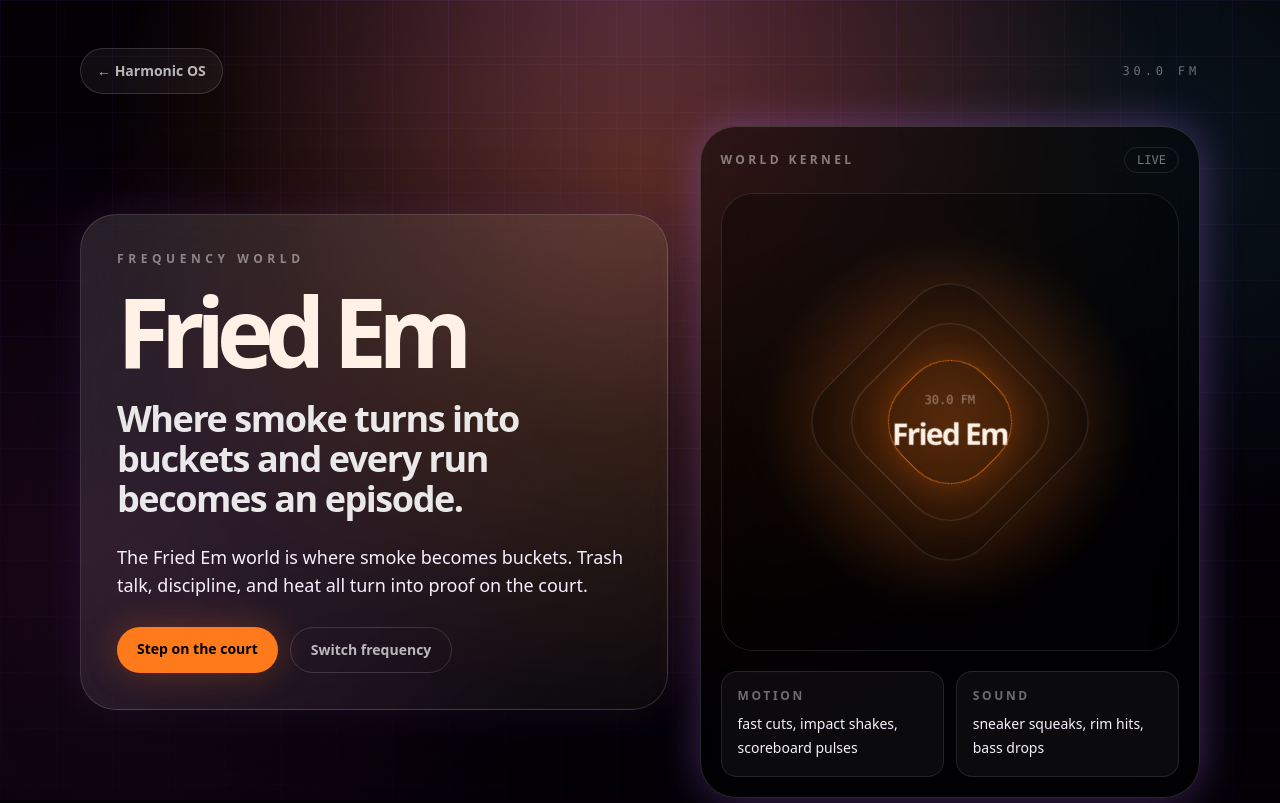
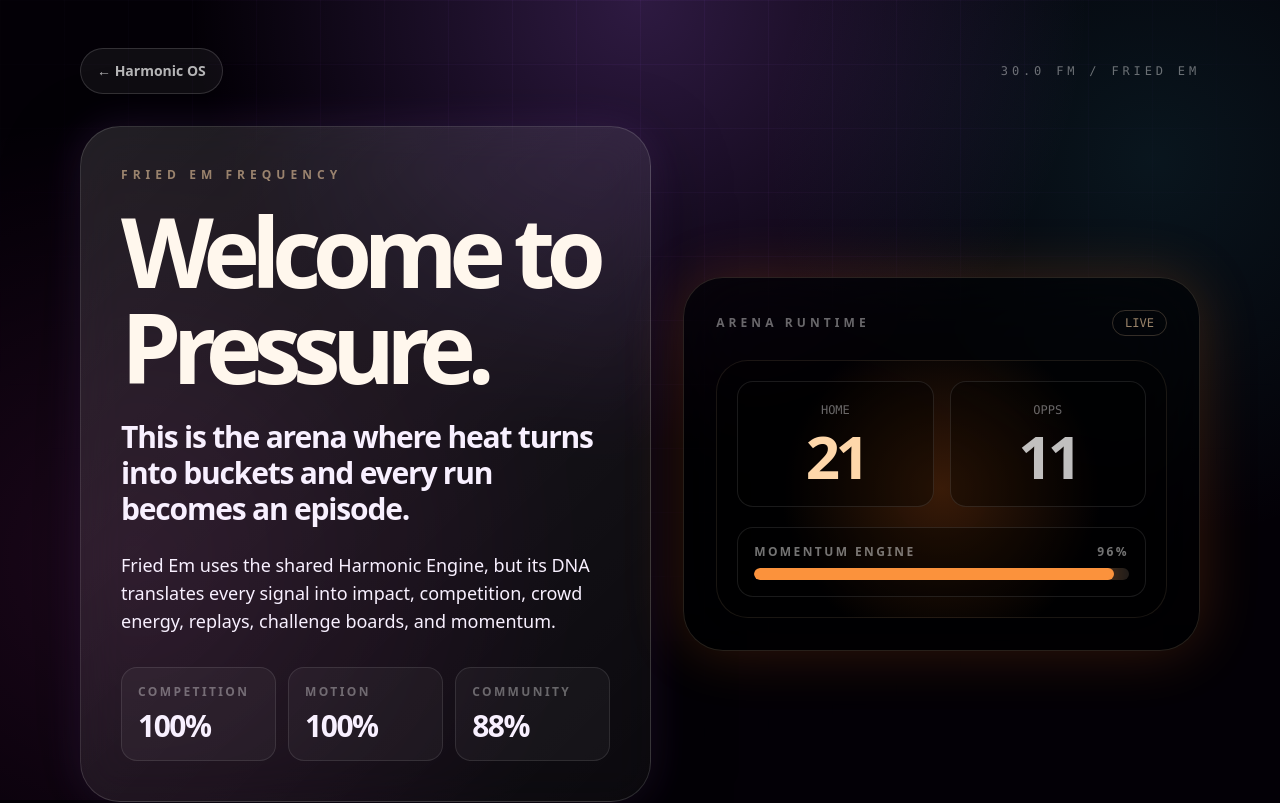
Before and after one commit to thatsmelodic/harmonic-os, a Next.js app: page /worlds/fried-em in a window 1280 px wide. Shown: the top 803 px of the page. Built offline with nearby package versions, Linux system fonts and the light colour scheme.

Commit message:
Use engine powered Fried Em arena world

```diff
--- a/app/worlds/fried-em/page.tsx
+++ b/app/worlds/fried-em/page.tsx
@@ -1,8 +1,10 @@
-import { WorldPage, generateWorldMetadata } from '@/components/WorldPage';
-import { getFrequency } from '@/lib/frequencies';
+import { FriedEmWorldExperience } from '@/components/worlds/FriedEmWorldExperience';
 
-export const metadata = generateWorldMetadata('fried-em');
+export const metadata = {
+  title: 'Fried Em | Harmonic OS',
+  description: 'An engine-powered basketball arena world for pressure, momentum, challenges, and cinematic replays.',
+};
 
 export default function FriedEmWorldPage() {
-  return <WorldPage world={getFrequency('fried-em')} />;
+  return <FriedEmWorldExperience />;
 }
```
